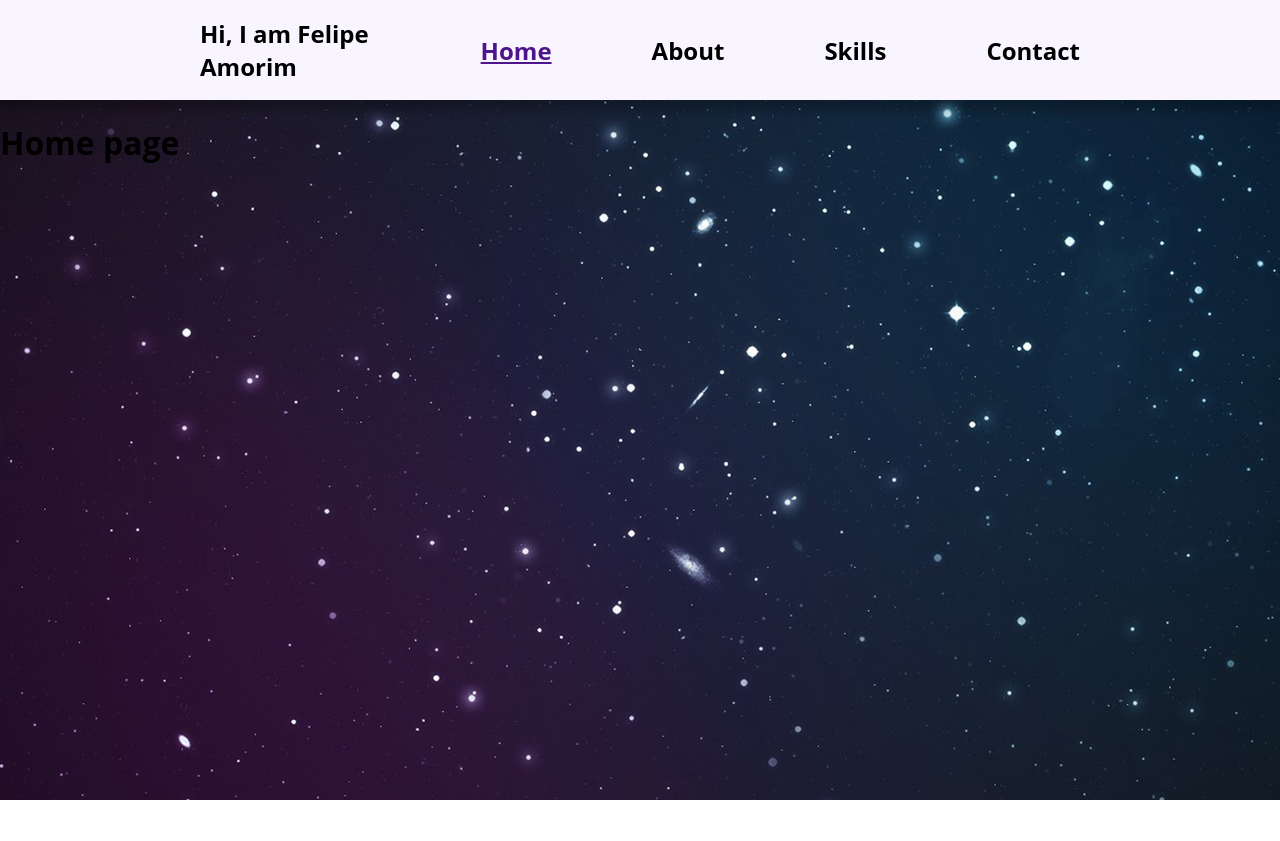
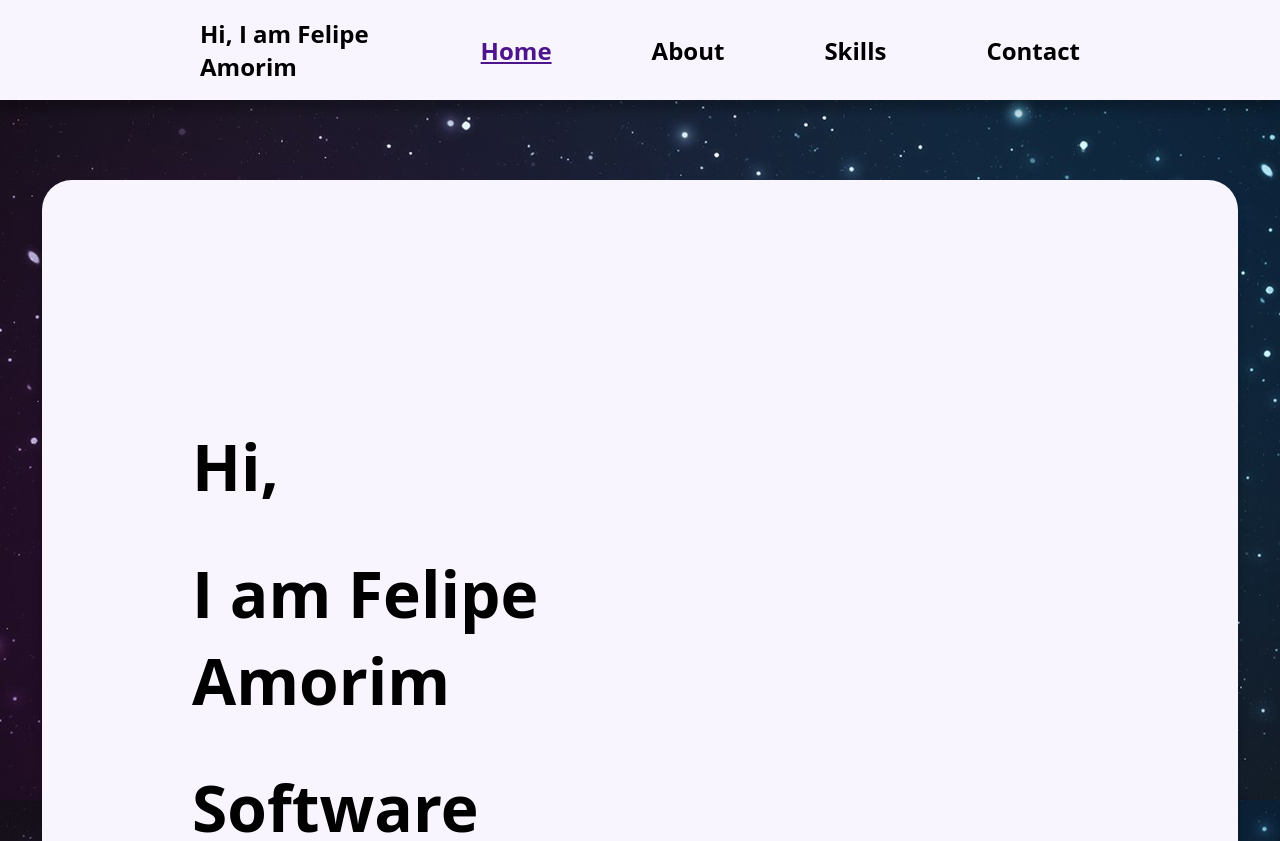
Before and after one commit to LipeAKugel/Portfolio, a Next.js app: page / in a window 1280 px wide. Shown: the top 841 px of the page. Before the commit the page ends 800 px from the top, so only its background shows below. Built offline with nearby package versions, Linux system fonts and the light colour scheme.

Commit message:
:bulb: styling home page

```diff
--- a/src/app/page.js
+++ b/src/app/page.js
@@ -1,8 +1,20 @@
+import styles from "../styles/app/home.module.css"
 
 export default function Home() {
   return (
-    <div className="home-container">
-      <h1>Home page</h1>
+    <div className={styles.container}>
+
+      <div className="card" id={styles.contentcard}>
+        <div className={styles.leftcontent}>
+          <h1>Hi,</h1>
+          <h1>I am Felipe Amorim</h1>
+          <h1>Software Developer</h1>
+        </div>
+        <div className={styles.rightcontent}>
+
+        </div>
+      </div>
+
     </div>
   )
 }
--- /dev/null
+++ b/src/styles/app/home.module.css
@@ -0,0 +1,36 @@
+.container {
+  width: 100vw;
+  display: flex;
+  justify-content: center;
+  align-items: flex-start;
+}
+
+/* Home card */
+.container #contentcard {
+  width: 70vw;
+  height: fit-content;
+  margin-top: 80px;
+  padding: 150px;
+  display: flex;
+  justify-content: flex-start;
+  align-items: center;
+}
+
+/* Card left content */
+.leftcontent {
+  width: 50%;
+  height: 700px;
+  display: flex;
+  flex-direction: column;
+  justify-content: center;
+  align-items: flex-start;
+}
+
+.leftcontent h1 {
+  font-size: 64px;
+  margin: 20px 0px;
+}
+
+.rightcontent {
+
+}
--- a/src/styles/global.css
+++ b/src/styles/global.css
@@ -5,5 +5,12 @@ body {
   margin: 0px;
   background-image: url('../../public/images/space-background.jpg');
   background-size: cover;
-  background-position: center;
+  background-position: fixed;
 }
+
+/* Custom card */
+.card {
+  border-radius: 30px;
+  background-color: #F9F5FF;
+  box-shadow: 0px 10px 10px 0px rgba(0, 0, 0, 0.25);
+}
```
